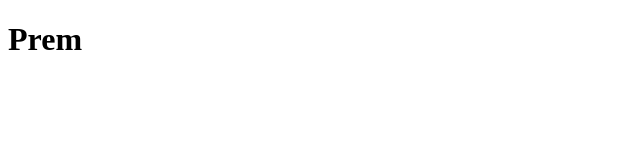
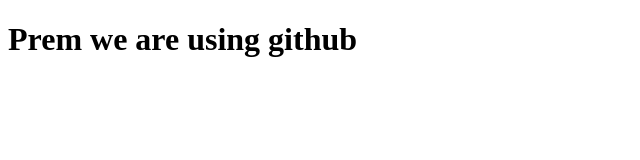
Before and after one commit to GaurangJ8/VCSCF-1, a plain HTML site: page index.html in a window 1280 px wide. Shown: the whole page, without its empty margins (0-640 px from the left). Drawn offline with Linux system fonts and the light colour scheme.

Commit message:
Update index.html

```diff
--- a/index.html
+++ b/index.html
@@ -6,6 +6,6 @@
     <title>Document</title>
 </head>
 <body>
-    <h1>Prem</h1>
+    <h1>Prem  we are using github</h1>
 </body>
 </html>
```
